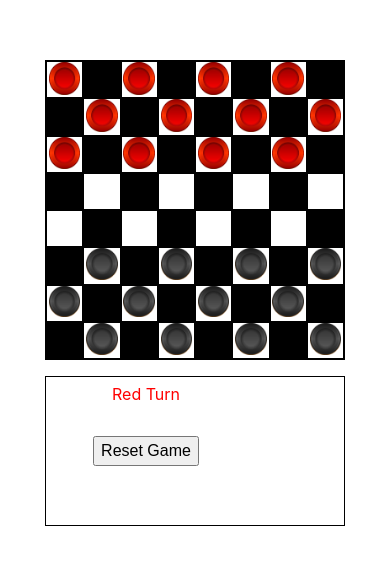
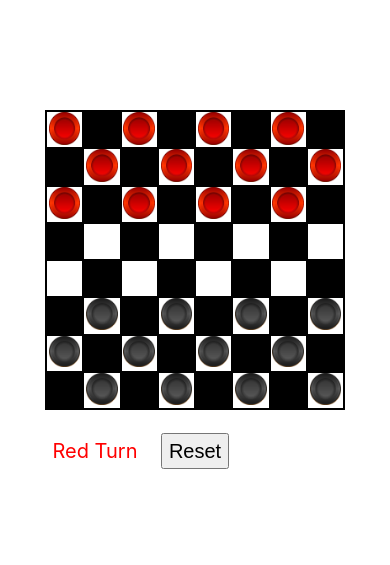
Before and after one commit to marla294/checkers, an Angular app: page / in a window 390 px wide. Shown: the part 129-694 px from the top of the page. Built offline with nearby package versions, Linux system fonts and the light colour scheme.

Commit message:
Done styling console with turns and reset button

```diff
--- a/src/app/game-console.component.css
+++ b/src/app/game-console.component.css
@@ -1,19 +1,22 @@
 .console {
 	height: 500px;
-	width: 200px;
-	border: 1px solid black;
+	width: 100px;
 }
 
 .turn {
 	height: 166px;
-	width: 200px;
+	width: 100px;
+	font-size: 20px;
 }
 
 @media only screen and (max-width: 768px) {
 	.console {
-		height: 150px;
+		height: 50px;
 		width: 300px;
-		border: 1px solid black;
 	}
 
+	.turn {
+		height: 50px;
+		width: 100px;
+	}
 }
--- a/src/app/game-console.component.html
+++ b/src/app/game-console.component.html
@@ -1,11 +1,11 @@
-<div class="console d-flex flex-column justify-content-center">
+<div class="console d-flex flex-md-column flex-row justify-content-center">
 	<div class="turn d-flex justify-content-center align-items-center">
-		<p *ngIf="this.turn === 'Red'" style="color: red">Red Turn</p>
+		<p *ngIf="this.turn === 'Red'" style="color: red" class="m-0">Red Turn</p>
 	</div>
 	<div class="turn d-flex justify-content-center align-items-center">
-		<button (click)="resetGame()">Reset Game</button>
+		<button (click)="resetGame()">Reset</button>
 	</div>
 	<div class="turn d-flex justify-content-center align-items-center">
-		<p *ngIf="this.turn === 'Black'">Black Turn</p>
+		<p *ngIf="this.turn === 'Black'" class="m-0">Black Turn</p>
 	</div>
 </div>
```
